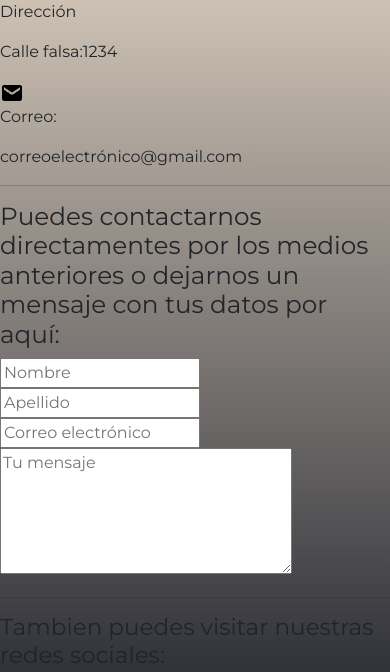
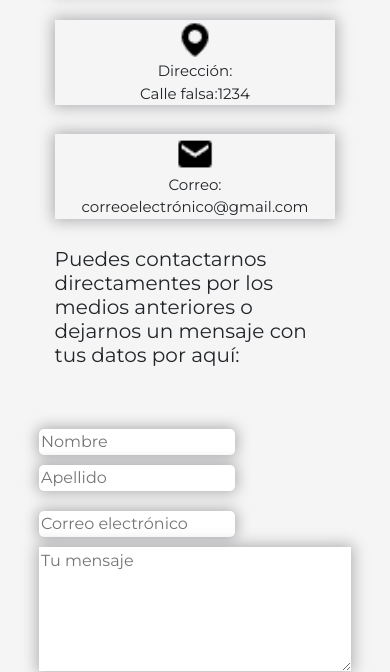
Before and after one commit to Cosquts/tercer-desafio, a plain HTML site: page pages/contacto.html in a window 390 px wide. Shown: the part 273-945 px from the top of the page. Drawn offline with nearby package versions, Linux system fonts and the light colour scheme.

Commit message:
contacto mobile terminado

```diff
--- a/pages/contacto.html
+++ b/pages/contacto.html
@@ -93,7 +93,6 @@
       <div class="contact-container">
         <div class="contact">
           <h1 class="contact__title">contacto</h1>
-          <hr>
           <div class="contact__medios">
             <div class="contact__medios-div">
               <img src="../img/whatsapp-logo-24.png" alt="Icono de Whatsapp">
@@ -102,32 +101,30 @@
             </div>
             <div class="contact__medios-div">
               <img src="../img/map-solid-24.png" alt="Icono de maps">
-              <p>Dirección</p>
+              <p>Dirección:</p>
               <p>Calle falsa:1234</p>
             </div>
             <div class="contact__medios-div">
               <img src="../img/email.png" alt="Icono de correo">
               <p>Correo:</p>
-              <p>correoelectrónico@gmail.com</p>
+              <p class="correo">correoelectrónico@gmail.com</p>
             </div>
+            <h2 class="contact__medios-h2">
+              Puedes contactarnos directamentes por los medios anteriores o dejarnos un mensaje con tus datos por aquí:
+            </h2>
           </div>
-          <hr>
-          <h2 class="contact__medios-h2">
-            Puedes contactarnos directamentes por los medios anteriores o dejarnos un mensaje con tus datos por aquí:
-          </h2>
           <form class="contact__form">
-            <label>
+            <label class="contact__form-label">
               <input type="text" name="Nombre" placeholder="Nombre">
               <input type="text" name="Apellido" placeholder="Apellido">
             </label>
-            <label>
+            <label class="contact__form-label">
               <input type="email" name="correoelectrónico" placeholder="Correo electrónico">
             </label>
             <textarea name="mensaje" cols="30" rows="5" placeholder="Tu mensaje"></textarea>
           </form>
-          <hr>
-          <h3>Tambien puedes visitar nuestras redes sociales:</h3>
           <section class="contact__social">
+            <h3>Tambien puedes visitar nuestras redes sociales:</h3>
             <a href="#"><img src="../img/twitter-logo-24.png" alt="Logo de Twitter"></a>
             <a href="#"><img src="../img/facebook-square-logo-24.png" alt="Logo de Facebook"></a>
             <a href="#"><img src="../img/instagram-logo-24.png" alt="Logo de Instagram"></a>
--- /dev/null
+++ b/sass/componentes/_contacto.scss
@@ -0,0 +1,72 @@
+@import "../base/mixin";
+
+.contact-container {
+  background-color: whitesmoke;
+  .contact {
+    padding: 10%;
+    display: flex;
+    flex-direction: column;
+    align-items: center;
+
+    &__title {
+      margin: 0;
+      text-transform: uppercase;
+      font-weight: bold;
+    }
+    &__medios {
+      margin: 10% 5%;
+      height: 100%;
+      &-div {
+        display: flex;
+        flex-direction: column;
+        align-items: center;
+        width: 100%;
+        margin-bottom: 10%;
+        @include shadow;
+        p {
+          text-align: center;
+          font-size: 15px;
+          margin: 0;
+        }
+        img {
+            width: 40px;
+        }
+    }
+      &-h2 {
+        font-size: 20px;
+        margin-bottom: 0;
+      }
+    }
+    &__form {
+      display: flex;
+      flex-direction: column;
+      gap: 10px;
+      margin: 10%;
+      width: 100%;
+      &-label:first-child input{
+        margin-bottom: 10px;
+      }
+      &-label {
+        input {
+          border-radius: 5px;
+          border: 0;
+          @include shadow;
+        }
+      }
+      textarea{
+        border: 0;
+        @include shadow;
+      }
+    }
+    h3{
+        font-size: 20px;
+        text-align: center;
+    }
+    &__social{
+      @include shadow;
+      width: 100%;
+      text-align: center;
+      padding: 5%;
+    }
+  }
+}
--- a/sass/style.scss
+++ b/sass/style.scss
@@ -6,6 +6,7 @@
 @import  "base/variables";
 @import  "componentes/main";
 @import "componentes/home";
+@import "componentes/contacto";
 @import "componentes/login";
 @import "componentes/sign";
 @import "base/extend";
```
Also changed, not shown: css/style.css, 1 other file.
